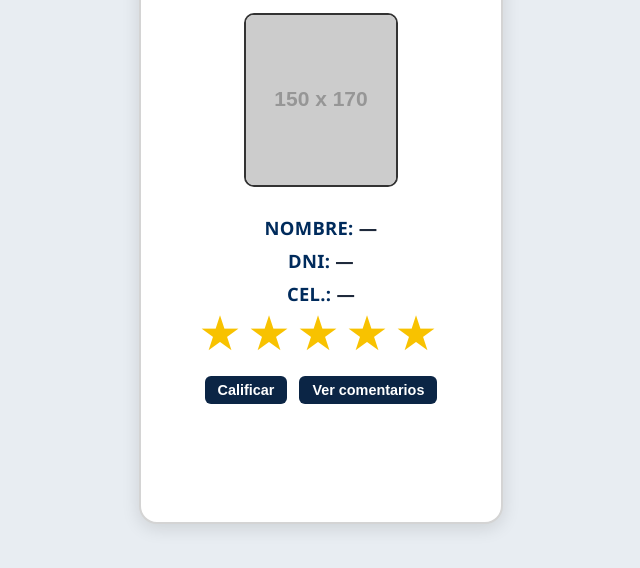
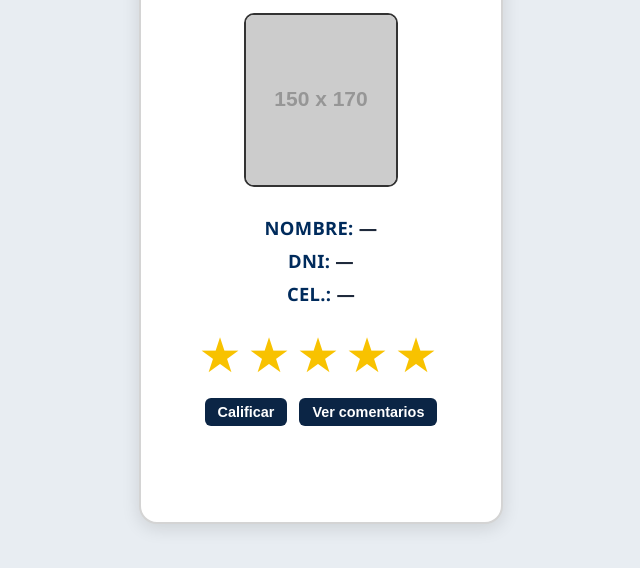
Before and after one commit to Jhulmar25/pruebapatas, a website: page index.html in a window 1280 px wide. Shown: the part 230-798 px from the top of the page, without its empty margins (319-959 px from the left). Drawn offline with Linux system fonts and the light colour scheme; placeholder pictures from the web are drawn by us.

```diff
--- a/styles.css
+++ b/styles.css
@@ -108,7 +108,7 @@
    CALIFICACIÓN
    ============================================================ */
 .bloque-calificacion {
-  margin-top: -15px;       /* ⭐ Subimos las estrellas */
+  margin-top: 15px;       /* ⭐ Subimos las estrellas */
 }
 
 .estrellas {
```
